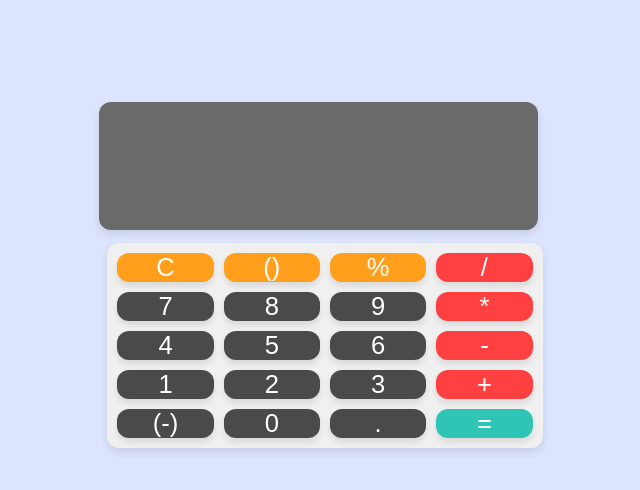
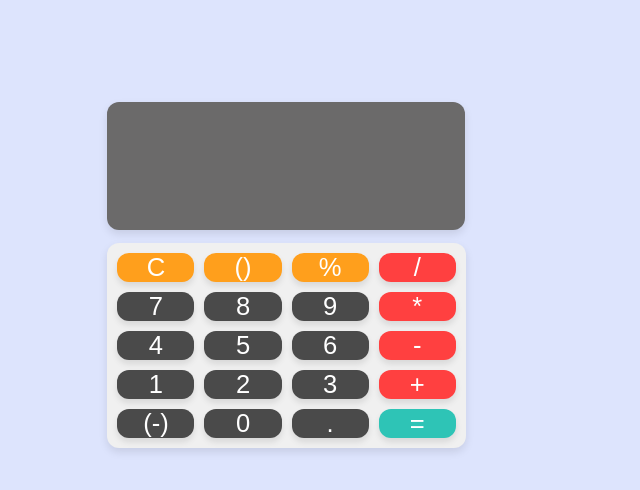
Before and after one commit to KhushiKhanal4/learnings, a plain HTML site: page FaultyCalculator/index.html in a window 1280 px wide. Shown: the whole page, without its empty margins (323-963 px from the left). Drawn offline with Linux system fonts and the light colour scheme.

Commit message:
Update files

```diff
--- a/FaultyCalculator/style.css
+++ b/FaultyCalculator/style.css
@@ -4,13 +4,13 @@ body {
 }
 
 .box {
-    margin: 8vw auto;
-    width: 34vw;
+    margin: 8vw 33vw;
+    width: 392px;
 }
 
 .place {
-    width: 95%;
-    height: 10vw;
+    max-width: 95%;
+    min-height: 10vw;
     cursor: text;
     background-color: rgb(107, 106, 106);
     border: none;
@@ -23,7 +23,7 @@ body {
 }
 
 .section {
-    max-width: 34vw;
+    max-width: 28vw;
     margin: -7vw auto 0;
     margin-left: 33vw;
 }
```
